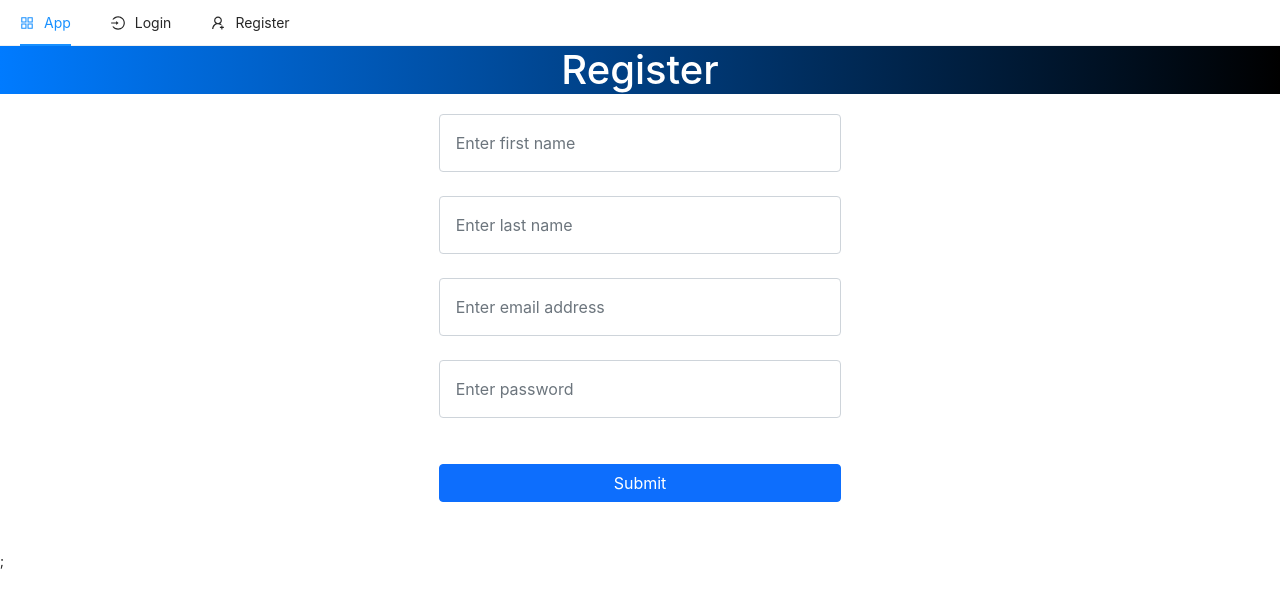
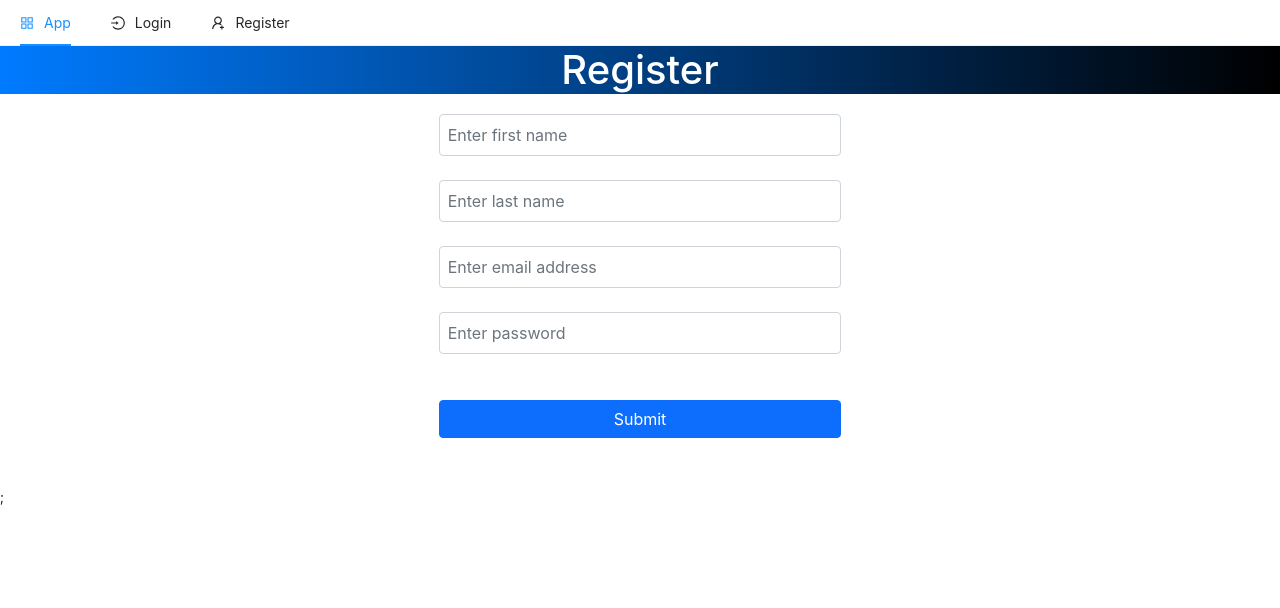
Before and after one commit to surajkarki66/initdemy-authentication-PENN-Stack, a Next.js app in the folder client/: page /register in a window 1280 px wide. Shown: the top 608 px of the page. Built offline with nearby package versions, Linux system fonts and the light colour scheme.

Commit message:
Modified style

```diff
--- a/client/pages/register.tsx
+++ b/client/pages/register.tsx
@@ -17,7 +17,7 @@ const Register: NextPage = () => {
         <form onSubmit={handleSubmit}>
           <input
             type="text"
-            className="form-control mb-4 p-3"
+            className="form-control mb-4 p-2"
             value={firstName}
             onChange={(e) => setFirstName(e.target.value)}
             placeholder="Enter first name"
@@ -25,7 +25,7 @@ const Register: NextPage = () => {
           />
           <input
             type="text"
-            className="form-control mb-4 p-3"
+            className="form-control mb-4 p-2"
             value={lastName}
             onChange={(e) => setLastName(e.target.value)}
             placeholder="Enter last name"
@@ -33,7 +33,7 @@ const Register: NextPage = () => {
           />
           <input
             type="email"
-            className="form-control mb-4 p-3"
+            className="form-control mb-4 p-2"
             value={email}
             onChange={(e) => setEmail(e.target.value)}
             placeholder="Enter email address"
@@ -41,7 +41,7 @@ const Register: NextPage = () => {
           />
           <input
             type="password"
-            className="form-control mb-4 p-3"
+            className="form-control mb-4 p-2"
             value={password}
             onChange={(e) => setPassword(e.target.value)}
             placeholder="Enter password"
```
